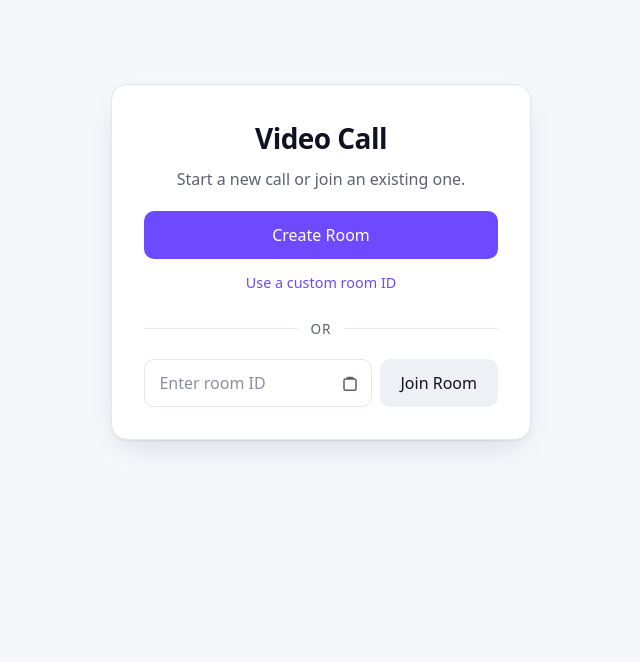
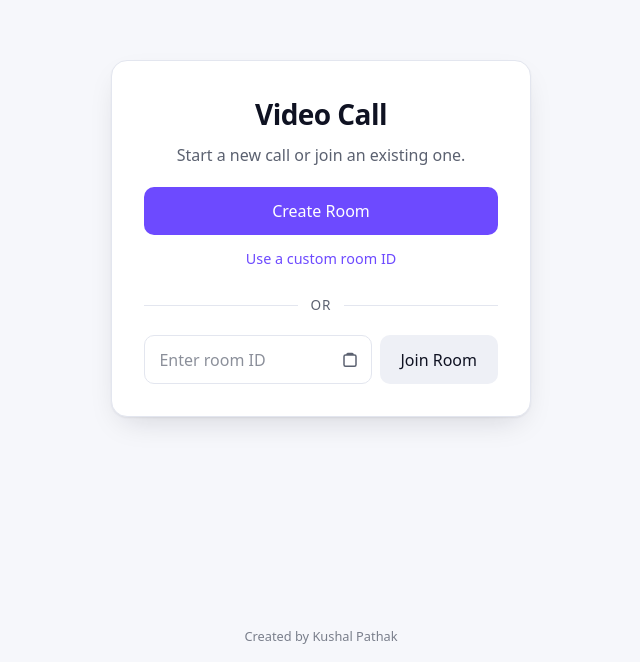
Before and after one commit to Kushal-Pathak/video-call-poc, a React (Vite) app in the folder client/: page / in a window 1280 px wide. Shown: the part 138-800 px from the top of the page, without its empty margins (319-959 px from the left). Built offline with nearby package versions, Linux system fonts and the light colour scheme.

Commit message:
refactor: footer

```diff
--- a/client/src/App.tsx
+++ b/client/src/App.tsx
@@ -9,6 +9,8 @@ function App() {
         <Route path="/" element={<Home />} />
         <Route path="/room/:roomId" element={<Room />} />
       </Routes>
+
+      <footer className="app-footer">Created by Kushal Pathak</footer>
     </BrowserRouter>
   );
 }
--- a/client/src/index.css
+++ b/client/src/index.css
@@ -470,3 +470,13 @@ input[aria-invalid="true"] {
     padding: 0.85rem 1rem;
   }
 }
+
+/* ---------- Footer ---------- */
+
+.app-footer {
+  padding: 0.75rem 1rem 1rem;
+  text-align: center;
+  font-size: 0.8rem;
+  color: var(--text);
+  opacity: 0.8;
+}
```
